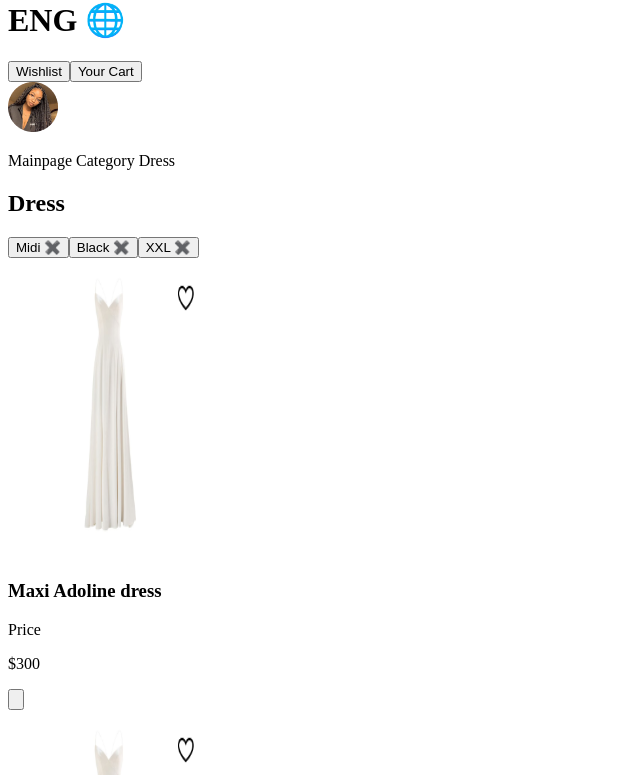
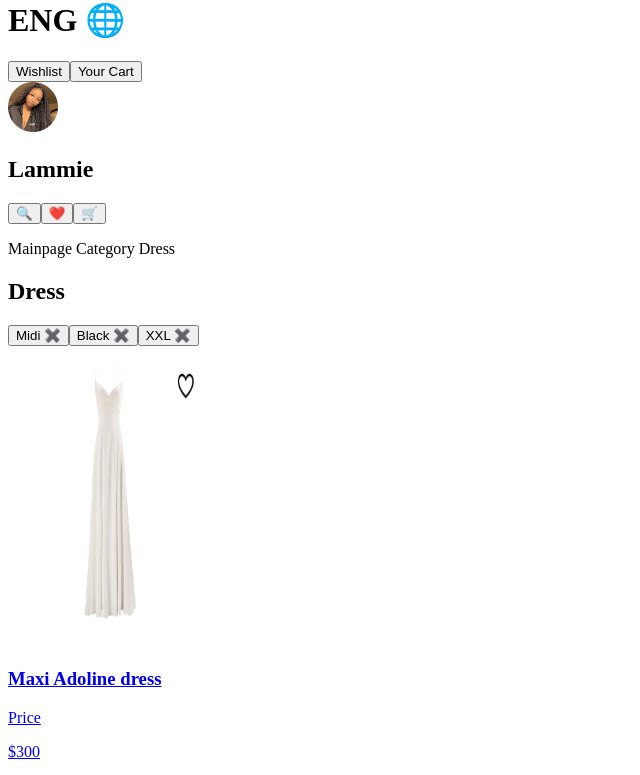
Before and after one commit to just-jinad/hngtasktwo_lammieStores, a Next.js app: page / in a window 1280 px wide. Shown: the part 861-1636 px from the top of the page, without its empty margins (0-640 px from the left). Built offline with nearby package versions, Linux system fonts and the light colour scheme.

Commit message:
added the routes and made a few changes

```diff
--- a/src/app/components/lammiecart/Cartmain.jsx
+++ b/src/app/components/lammiecart/Cartmain.jsx
@@ -2,6 +2,7 @@ import Image from "next/image";
 import React from "react";
 import Footer from "../lammiehome/Footer";
 import Card from "../lammiehome/Card";
+import Link from "next/link";
 
 const Cartmain = () => {
   const products = [
@@ -74,12 +75,14 @@ const Cartmain = () => {
             <p className="font-bold text-xl">$100.00</p>
             <span>🔴 🔵 ⚫</span>
             <span className="text-sm">red blue black</span>
+            <Link href={'checkout'}>
             <button
               style={{ backgroundColor: "#2d16bb" }}
               className="p-4 w-full md:w-72 rounded-xl mt-6 text-white font-bold"
             >
               Add to cart
             </button>
+            </Link>
             <div className="mt-6">
               <Image
                 src={"/whiteball.png"}
--- a/src/app/components/lammiecheckout/Checkoutmain.jsx
+++ b/src/app/components/lammiecheckout/Checkoutmain.jsx
@@ -2,6 +2,7 @@
 import React from "react";
 import Image from "next/image";
 import Footer from "../lammiehome/Footer";
+import Link from "next/link";
 
 const Checkoutmain = () => {
   return (
@@ -81,9 +82,11 @@ const Checkoutmain = () => {
                 <p>$150</p>
               </div>
               <p className="underline w-full border-t border-black mt-3"></p>
+              <Link href={'/payment'}>
               <div className="text-center mt-4 bg-blue-800 text-white font-bold p-4">
                 Continue
               </div>
+              </Link>
             </aside>
 
 
@@ -155,9 +158,11 @@ const Checkoutmain = () => {
                 <p>$150</p>
               </div>
               <p className="underline w-full border-t border-black mt-3"></p>
+              <Link href={'/payment'}>
               <div className="text-center mt-4 bg-blue-800 text-white font-bold p-4">
                 Continue
               </div>
+              </Link>
             </aside>
 
           </div>
--- a/src/app/components/lammiehome/Main.jsx
+++ b/src/app/components/lammiehome/Main.jsx
@@ -1,8 +1,12 @@
 import Image from "next/image";
 import React from "react";
-import Card from "../lammiehome/Card"
+import Card from "../lammiehome/Card";
+import { useState } from "react";
+import Link from "next/link";
 
 const Main = () => {
+  const [toggleMenu, setToggleMenu] = useState(false);
+
   const products = [
     {
       id: 1,
@@ -23,69 +27,72 @@ const Main = () => {
       image: "/bluegown.png",
     },
     {
-          id: 3,
-          name: "Long zipper adolf midi dress",
-          price: 200,
-          image: "/bluegown.png",
-        },
-
-        {
-          id: 3,
-          name: "Long zipper adolf midi dress",
-          price: 200,
-          image: "/bluegown.png",
-        },
-
-
-        {
-          id: 3,
-          name: "Long zipper adolf midi dress",
-          price: 200,
-          image: "/bluegown.png",
-        },
-
-        {
-            id: 3,
+      id: 4,
       name: "Long zipper adolf midi dress",
       price: 200,
       image: "/bluegown.png",
     },
     {
-            id: 3,
+      id: 5,
       name: "Long zipper adolf midi dress",
       price: 200,
       image: "/bluegown.png",
     },
     {
-            id: 3,
+      id: 6,
       name: "Long zipper adolf midi dress",
       price: 200,
       image: "/bluegown.png",
     },
     {
-            id: 3,
+      id: 7,
+      name: "Long zipper adolf midi dress",
+      price: 200,
+      image: "/bluegown.png",
+    },
+    {
+      id: 8,
+      name: "Long zipper adolf midi dress",
+      price: 200,
+      image: "/bluegown.png",
+    },
+    {
+      id: 9,
+      name: "Long zipper adolf midi dress",
+      price: 200,
+      image: "/bluegown.png",
+    },
+    {
+      id: 10,
       name: "Long zipper adolf midi dress",
       price: 200,
       image: "/bluegown.png",
     },
     // Add more products as needed
   ];
+
   return (
     <>
       <main>
-        <div className="flex p-3 sm:ml-64 justify-between">
+        <div className="flex flex-wrap justify-between items-center p-3 sm:ml-64">
+          <button
+            className="block sm:hidden text-blue-800"
+            onClick={() => setToggleMenu(!toggleMenu)}
+          >
+            ☰
+          </button>
           <input
             type="search"
             id="default-search"
-            className="block w-80 p-2 ps-10 text-sm  border rounded-lg bg-gray-50 mt-8 dark:placeholder-gray-400 dark:text-white dark:focus:ring-blue-500 dark:focus:border-blue-500"
+            className="hidden sm:block w-full sm:w-80 p-2 text-sm border rounded-lg bg-gray-50 mt-8"
             placeholder="Search Mockups, Logos..."
             required
           />
-          <div className="mt-10">
+          <div className="hidden sm:block mt-10">
             <h1>ENG 🌐</h1>
           </div>
 
-          <div className="mt-10 gap-3">
+          <div className="hidden sm:flex mt-10 gap-3">
             <button className="bg-blue-800 p-1 rounded text-white">
               Wishlist
             </button>
@@ -94,34 +101,68 @@ const Main = () => {
             </button>
           </div>
 
-            <img src="/" alt="" />
           <Image
+            className="hidden sm:block"
             src="/lammieProfile.png"
             width={50}
             height={50}
-      alt="Picture of the author"
+            alt="Profile"
           />
         </div>
 
         <section className="p-3 sm:ml-72">
+          <div className="flex justify-between items-center sm:hidden">
+            <div className="flex justify-center w-full">
+              <h1 className="text-xl font-bold">Lammie</h1>
+            </div>
+            <div className="flex gap-3">
+              <button className="text-blue-800">🔍</button>
+              <button className="text-blue-800">❤️</button>
+              <button className="text-blue-800">🛒</button>
+            </div>
+          </div>
+          {toggleMenu && (
+            <div className="sm:hidden flex flex-col items-center mt-4">
+              <input
+                type="search"
+                id="default-search"
+                className="block w-full sm:w-80 p-2 text-sm border rounded-lg bg-gray-50"
+                placeholder="Search Mockups, Logos..."
+                required
+              />
+              <div className="mt-4">
+                <button className="bg-blue-800 p-1 rounded text-white w-full mb-2">
+                  Wishlist
+                </button>
+                <button className="bg-blue-800 p-1 rounded text-white w-full">
+                  Your Cart
+                </button>
+              </div>
+            </div>
+          )}
+
           <p>
             <span>Mainpage</span> <span>Category</span> <span>Dress</span>
           </p>
           <div>
             <h2 className="font-bold">Dress</h2>
             <div className="flex gap-4">
-              <button className="bg-gray-300 p-2 rounded-xl ">Midi ✖️</button>
-              <button className="bg-gray-300 p-2 rounded-xl ">Black ✖️</button>
-              <button className="bg-gray-300 p-2 rounded-xl ">XXL ✖️</button>
+              <button className="bg-gray-300 p-2 rounded-xl">Midi ✖️</button>
+              <button className="bg-gray-300 p-2 rounded-xl">Black ✖️</button>
+              <button className="bg-gray-300 p-2 rounded-xl">XXL ✖️</button>
             </div>
           </div>
 
-          <div className="grid grid-cols-3 gap-4 p-3 sm:ml-5">
+          <div className="grid grid-cols-2 sm:grid-cols-2 md:grid-cols-2 lg:grid-cols-3 gap-4 p-3 sm:ml-5">
             {products.map((product) => (
+              <>
+              <Link href={'/cartpage'}>
               <Card key={product.id} product={product} />
+              </Link>
+
+              </>
             ))}
           </div>
-
         </section>
       </main>
     </>
--- a/src/app/components/lammiehome/Sidebar.jsx
+++ b/src/app/components/lammiehome/Sidebar.jsx
@@ -18,9 +18,9 @@ const Sidebar = () => {
                 className="inline-flex items-center p-2 mt-2 ms-3 text-sm text-gray-500 rounded-lg sm:hidden hover:bg-gray-100 focus:outline-none"
                 onClick={toggleSidebar}
             >
-                <span className="sr-only">Open sidebar</span>
+                <span className="sr-only hidden">Open sidebar</span>
                 <svg
-                    className="w-6 h-6"
+                    className="w-6 h-6 hidden"
                     aria-hidden="true"
                     fill="currentColor"
                     viewBox="0 0 20 20"
```
Lines whose indentation alone changed are shown as unchanged.
